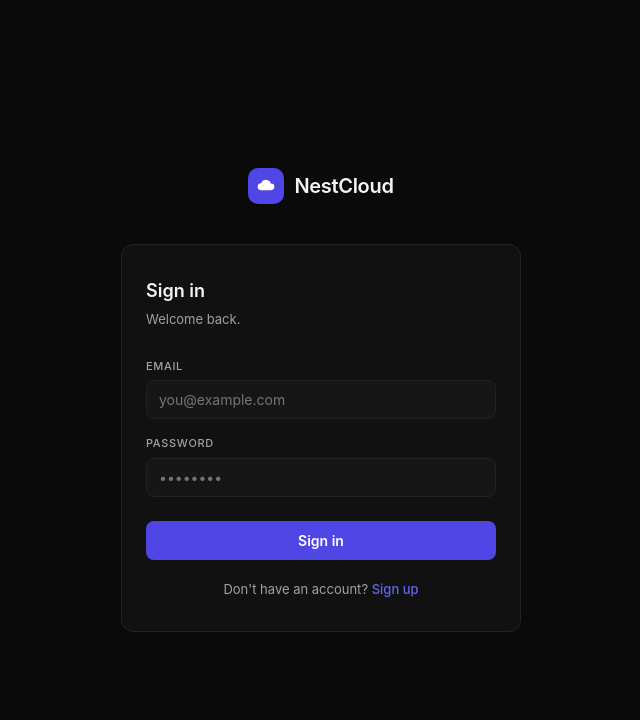
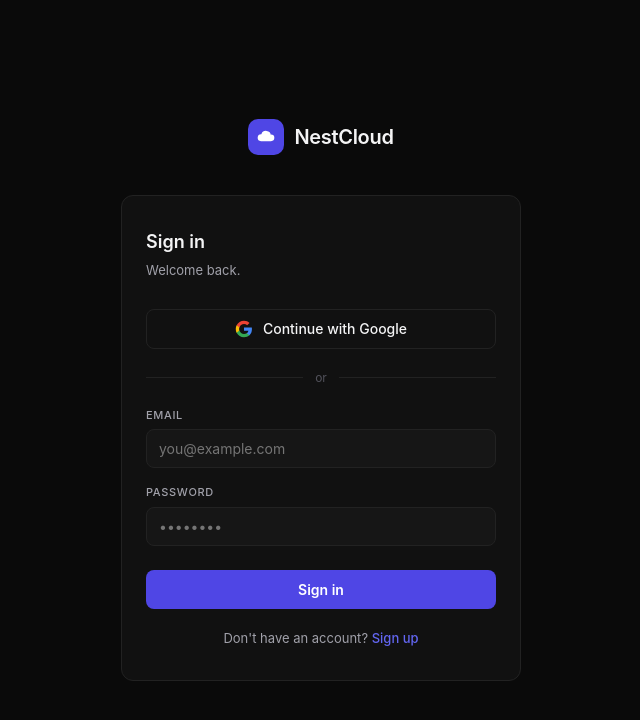
Before and after one commit to roba4rs/nestcloud, a React (Create React App) app: page /auth in a window 1280 px wide. Shown: the top 720 px of the page, without its empty margins (319-959 px from the left). Built offline with nearby package versions, Linux system fonts and the light colour scheme; no server answers.

Commit message:
add google oauth button

```diff
--- a/src/pages/AuthPage.jsx
+++ b/src/pages/AuthPage.jsx
@@ -85,6 +85,36 @@
     cursor: 'pointer',
     marginTop: 8,
   },
+  divider: {
+    display: 'flex',
+    alignItems: 'center',
+    gap: 12,
+    margin: '20px 0',
+  },
+  dividerLine: {
+    flex: 1,
+    height: 1,
+    background: 'var(--border)',
+  },
+  dividerText: {
+    fontSize: 12,
+    color: 'var(--text-muted)',
+  },
+  googleBtn: {
+    width: '100%',
+    background: 'transparent',
+    color: 'var(--text-primary)',
+    border: '1px solid var(--border)',
+    borderRadius: 'var(--radius-sm)',
+    padding: '10px',
+    fontSize: 14,
+    fontWeight: 500,
+    cursor: 'pointer',
+    display: 'flex',
+    alignItems: 'center',
+    justifyContent: 'center',
+    gap: 10,
+  },
   toggle: {
     marginTop: 20,
     textAlign: 'center',
@@ -125,6 +155,7 @@
   const [email, setEmail] = useState('');
   const [password, setPassword] = useState('');
   const [loading, setLoading] = useState(false);
+  const [googleLoading, setGoogleLoading] = useState(false);
   const [error, setError] = useState('');
   const [message, setMessage] = useState('');
 
@@ -146,6 +177,19 @@
       setError(err.message);
     } finally {
       setLoading(false);
+    }
+  }
+
+  async function handleGoogle() {
+    setGoogleLoading(true);
+    setError('');
+    const { error } = await supabase.auth.signInWithOAuth({
+      provider: 'google',
+      options: { redirectTo: window.location.origin },
+    });
+    if (error) {
+      setError(error.message);
+      setGoogleLoading(false);
     }
   }
 
@@ -172,6 +216,21 @@
 
         {error && <div style={s.error}>{error}</div>}
         {message && <div style={s.success}>{message}</div>}
+
+        <button
+          style={{ ...s.googleBtn, opacity: googleLoading ? 0.6 : 1 }}
+          onClick={handleGoogle}
+          disabled={googleLoading}
+        >
+          <GoogleIcon />
+          {googleLoading ? 'Redirecting…' : 'Continue with Google'}
+        </button>
+
+        <div style={s.divider}>
+          <div style={s.dividerLine} />
+          <span style={s.dividerText}>or</span>
+          <div style={s.dividerLine} />
+        </div>
 
         <form onSubmit={handleSubmit}>
           <div style={s.field}>
@@ -221,3 +280,14 @@
     </div>
   );
 }
+
+function GoogleIcon() {
+  return (
+    <svg width="18" height="18" viewBox="0 0 24 24">
+      <path d="M22.56 12.25c0-.78-.07-1.53-.2-2.25H12v4.26h5.92c-.26 1.37-1.04 2.53-2.21 3.31v2.77h3.57c2.08-1.92 3.28-4.74 3.28-8.09z" fill="#4285F4"/>
+      <path d="M12 23c2.97 0 5.46-.98 7.28-2.66l-3.57-2.77c-.98.66-2.23 1.06-3.71 1.06-2.86 0-5.29-1.93-6.16-4.53H2.18v2.84C3.99 20.53 7.7 23 12 23z" fill="#34A853"/>
+      <path d="M5.84 14.09c-.22-.66-.35-1.36-.35-2.09s.13-1.43.35-2.09V7.07H2.18C1.43 8.55 1 10.22 1 12s.43 3.45 1.18 4.93l3.66-2.84z" fill="#FBBC05"/>
+      <path d="M12 5.38c1.62 0 3.06.56 4.21 1.64l3.15-3.15C17.45 2.09 14.97 1 12 1 7.7 1 3.99 3.47 2.18 7.07l3.66 2.84c.87-2.6 3.3-4.53 6.16-4.53z" fill="#EA4335"/>
+    </svg>
+  );
+}
```
